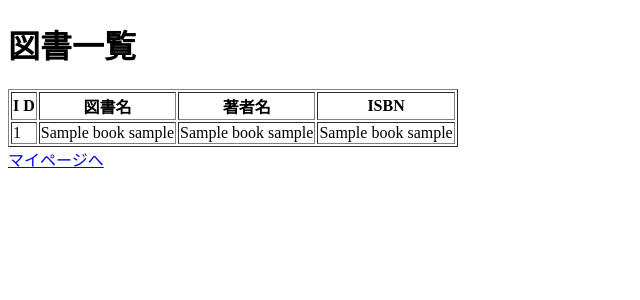
After one commit to kazuki2739/python, a Flask app: page /book_list in a window 1280 px wide. The commit adds this page. Shown: the top 300 px of the page, without its empty margins (0-640 px from the left). Run offline with Flask 3, Linux system fonts and the light colour scheme; a database or web service that is not in the repository returns one stand-in record (values such as "Sample title"); some libraries are stand-ins or nearby versions.

Commit message:
一覧機能

```diff
--- a/app.py
+++ b/app.py
@@ -5,6 +5,7 @@ from datetime import timedelta
 import db, string, random
 
 app = Flask(__name__)
+app.secret_key = ''.join(random.choices(string.ascii_letters, k=256))
 
 #アップロード先のファイルパスの定数（絶対パス)
 # UPLOAD_FOLDER = 'C://Users/kazuki/Desktop/Python/file_upload_sample/static/images'
@@ -71,10 +72,40 @@ def register_exe():
 
     if count == 1:
         msg = "登録が完了しました。"
-        return redirect(url_for("index", msg=msg))
+        return redirect(url_for("mypage", msg=msg))
     else :
         error = "登録に失敗しました。"
-        return render_template("register.html", error=error)
+        return render_template("register_book.html", error=error)
+
+@app.route("/register_book")
+def register_book():
+    return render_template("register_book.html")
+
+@app.route("/register_book_exe", methods = ["POST"])
+def register_book_exe():
+    name = request.form.get("name")
+    tyosha = request.form.get("tyosha")
+    isbn = request.form.get("isbn")
+
+    # バリデーションチェック
+    if name == "":
+        error = "図書名が未入力です。"
+        return render_template("register_book.html", error=error, name = name, tyosha = tyosha, isbn = isbn)
+    if tyosha == "":
+        error = "著者名が未入力です。"
+        return render_template("register_book.html", error=error)
+    if isbn == "":
+        error = "isbnが未入力です。"
+        return render_template("register_book.html", error = error)
+
+    count = db.insert_book(name, tyosha, isbn)
+
+    if count == 1:
+        msg = "登録が完了しました。"
+        return redirect(url_for("mypage", msg=msg))
+    else :
+        error = "登録に失敗しました。"
+        return render_template("register_book.html", error=error)
 
 @app.route('/mypage', methods = ['GET'])
 def mypage():
@@ -83,6 +114,12 @@ def mypage():
     else:
         return redirect(url_for('index'))
 
+@app.route('/book_list')
+def book_list():
+
+    book_list = db.book_list()
+
+    return render_template('book_list.html', book_list = book_list)
 
 if __name__ == "__main__":
     app.run(debug = True)
--- a/db.py
+++ b/db.py
@@ -64,3 +64,56 @@ def login(user_name, password):
         cursor.close()
         connection.close()
     return flg
+
+def insert_book(name, tyosha, isbn):
+    sql = "INSERT INTO book_sample values(default, %s, %s, %s)"
+
+    try :
+        connection = get_connection()
+        cursor = connection.cursor()
+        cursor.execute(sql, (name, tyosha, isbn,))
+        count = cursor.rowcount
+        connection.commit()
+
+    except psycopg2.DatabaseError:
+        count = 0
+
+    finally :
+        cursor.close()
+        connection.close()
+
+    return count
+
+def get_list():
+    sql = "select * from book_sample"
+
+    try :
+        connection = get_connection()
+        cursor = connection.cursor()
+        list = cursor.execute(sql)
+        count = cursor.rowcount
+        connection.commit()
+
+    except psycopg2.DatabaseError:
+        count = 0
+
+    finally :
+        cursor.close()
+        connection.close()
+
+    return list
+
+def book_list():
+
+    connection = get_connection()
+    cursor  = connection.cursor()
+
+    sql = "SELECT * FROM book_sample"
+
+    cursor.execute(sql)
+    rows = cursor.fetchall()
+
+    cursor.close()
+    connection.close()
+
+    return rows
--- /dev/null
+++ b/templates/book_list.html
@@ -0,0 +1,31 @@
+<!DOCTYPE html>
+<html lang="en">
+<head>
+    <meta charset="UTF-8">
+    <meta name="viewport" content="width=device-width, initial-scale=1.0">
+    <title>Document</title>
+</head>
+<body>
+    <h1>図書一覧</h1>
+
+    <table border=1>
+        <tr>
+            <th> I D</th>
+            <th>図書名</th>
+            <th>著者名</th>
+            <th>ISBN</th>
+
+        </tr>
+        {% for s in book_list%}
+        <tr>
+            <td>{{ s[0]}}</td>
+            <td>{{ s[1]}}</td>
+            <td>{{ s[2]}}</td>
+            <td>{{ s[3]}}</td>
+        </tr>
+        {% endfor %}
+    </table>
+
+    <a href="{{url_for('mypage')}}">マイページへ</a>
+</body>
+</html>
--- a/templates/index.html
+++ b/templates/index.html
@@ -15,7 +15,7 @@
     {%endif%}
     <form action = "{{url_for('login')}}" method="post">
         ユーザー名:<input type = "text" name = "username" value = "{{data.user_name if data is defined else ''}}"><br>
-        パスワード:<input type = "text" name = "password" value = "{{data.password if data is defined else ''}}"><br>
+        パスワード:<input type = "password" name = "password" value = "{{data.password if data is defined else ''}}"><br>
         <button type = "submit">ログイン</button>
     </form>
     <a href = "{{url_for('register_form')}}">新規登録</a>
```
Also changed, not shown: book.sql (added, +7 -0 lines), templates/mypage.html (+8 -1 lines), templates/register_book.html (added, +19 -0 lines).
